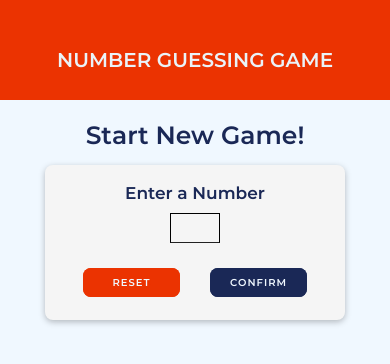
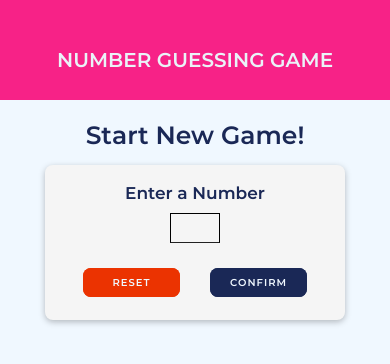
Before and after one commit to Gilmara-Git/NumberGuessingGame, a React Native app: screen / in a window 390 px wide. Shown: the top 364 px of the page. Built offline with nearby package versions, Linux system fonts and the light colour scheme.

Commit message:
added color pink and set Header background to pink when Platform is 'ios'

```diff
--- a/src/components/Header/header.js
+++ b/src/components/Header/header.js
@@ -1,5 +1,10 @@
 import React from "react";
-import { View, Text, StyleSheet } from "react-native";
+import {
+  View,
+  Text,
+  StyleSheet,
+  Platform,
+} from "react-native";
 import Theme from "../../../themes/themes";
 
 const Header = (props) => {
@@ -15,7 +20,7 @@ const styles = StyleSheet.create({
     paddingTop: 20,
     height: 100,
     width: "100%",
-    backgroundColor: Theme.colors.orangeSyneos,
+    backgroundColor: Platform.OS === 'android' ? Theme.colors.orangeSyneos : Theme.colors.pink,
     justifyContent: "center",
     alignItems: "center",
   },
--- a/themes/themes.js
+++ b/themes/themes.js
@@ -1,24 +1,24 @@
 export default {
-    colors:{
-        mainBlack: '#222',
-        black: '#000011',
-        mainBackground: '#f0f8ff',
-        orange: '#ffa500',
-        olivedrab: '#6b8e23',
-        startButton: '#4630EB',
-        darkerOrange: '#f86E00',
-        brightBlue: 'blue',
-        navyBlue: '#1A2856',
-        orangeSyneos: '#EB3301',
-        gray: '#1A2856',
-        ligtherGray: '#EAF3F8'
-    },
+  colors: {
+    mainBlack: "#222",
+    black: "#000011",
+    mainBackground: "#f0f8ff",
+    orange: "#ffa500",
+    olivedrab: "#6b8e23",
+    startButton: "#4630EB",
+    darkerOrange: "#f86E00",
+    brightBlue: "blue",
+    navyBlue: "#1A2856",
+    orangeSyneos: "#EB3301",
+    gray: "#1A2856",
+    ligtherGray: "#EAF3F8",
+    pink: "#f72287",
+  },
 
-    fonts:{
-        SansRegular: "open-sans-regular",
-        SansBold: "open-sans-regular",
-        MontSerratRegular: 'montserrat-regular',
-        MontSerratSemiBold: 'montserrat-semi-bold'
-    }
-
-}
+  fonts: {
+    SansRegular: "open-sans-regular",
+    SansBold: "open-sans-regular",
+    MontSerratRegular: "montserrat-regular",
+    MontSerratSemiBold: "montserrat-semi-bold",
+  },
+};
```
